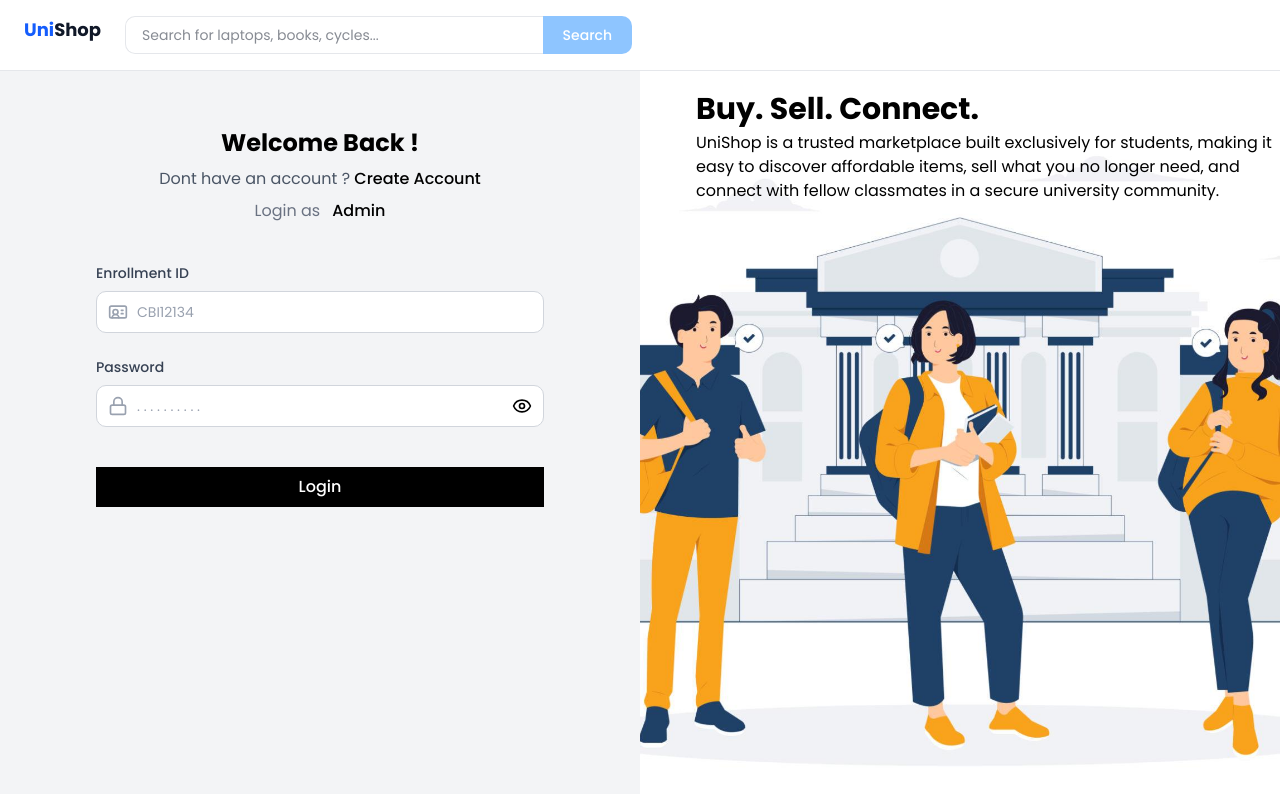
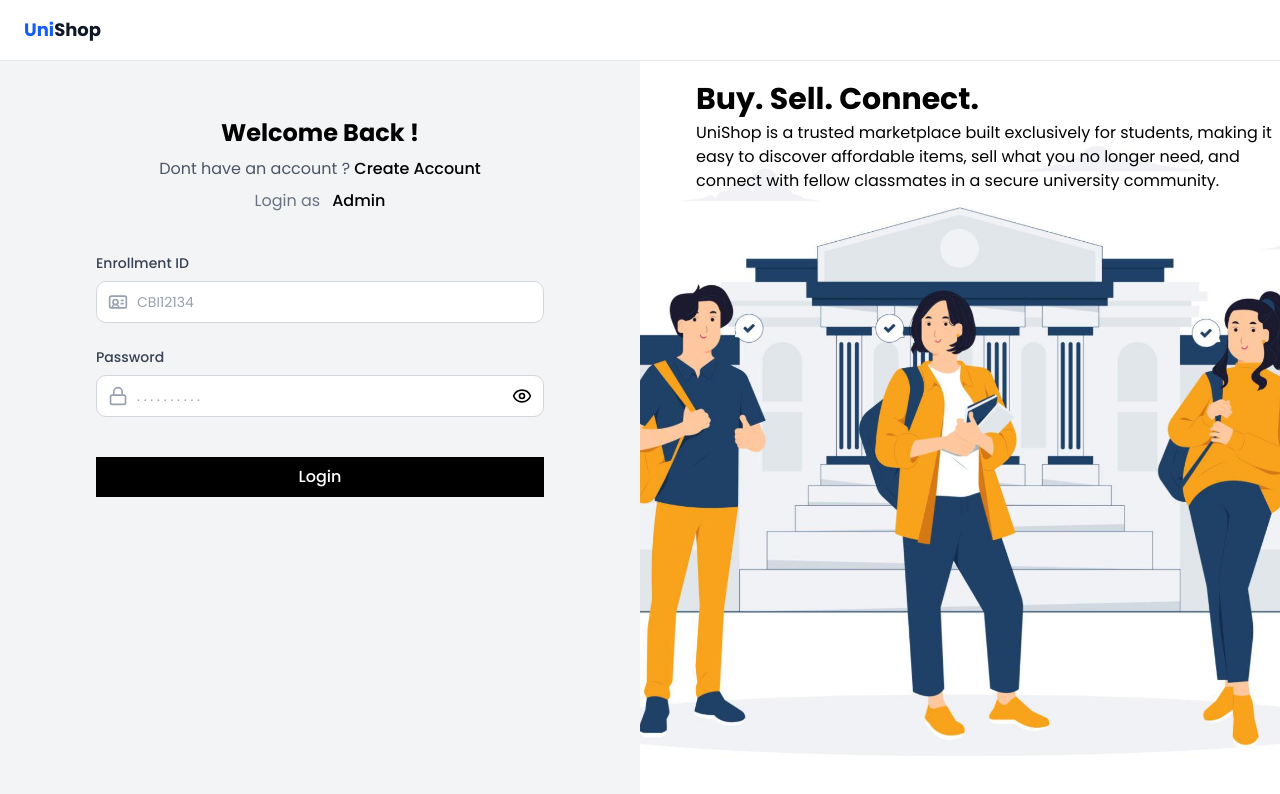
Before and after one commit to RTongit/UniShop, a Next.js app in the folder frontend/: page /login in a window 1280 px wide. Shown: the top 794 px of the page. Built offline with nearby package versions, Linux system fonts and the light colour scheme; no server answers.

Commit message:
ui tweaks

```diff
--- a/frontend/src/app/components/Navbar.js
+++ b/frontend/src/app/components/Navbar.js
@@ -51,6 +51,7 @@ export default function Navbar() {
           </div>
 
           {/* Search bar and search button*/}
+          {authUser &&
           <form onSubmit={handleSubmit} className="flex w-full">
             <input
               type="text"
@@ -67,7 +68,8 @@ export default function Navbar() {
             >
               Search
             </button>
-          </form>
+          </form>}
+
         </div>
 
         {/* Right section Login ,sell, chat wishlist options */}
```
